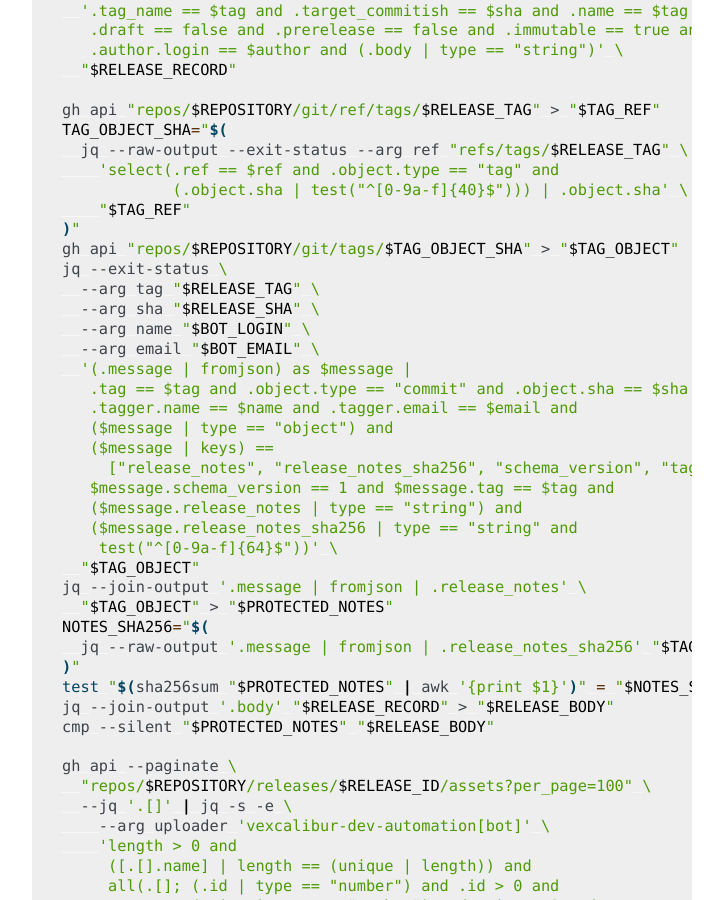
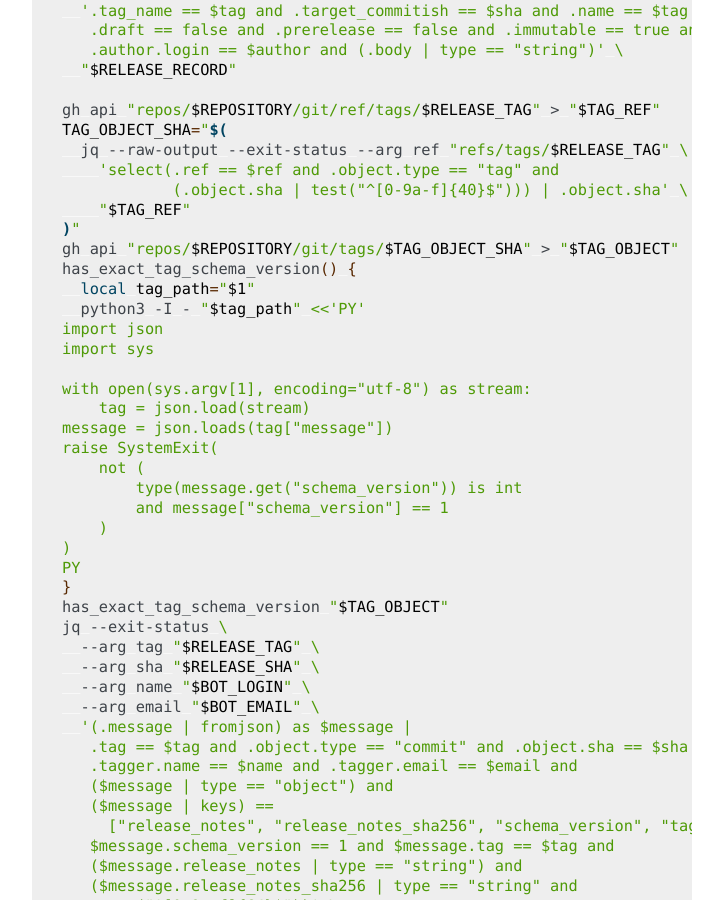
Before and after one commit to vexcalibur-dev/vexcalibur, a Sphinx documentation site: the page built from docs/how-to/publish-to-pypi.md, in a window 1280 px wide and 900 px high, scrolled down 7904 px. Shown: the whole window, without its empty margins (388-1111 px from the left). Built offline with Sphinx 7.4.7, drawn with Linux system fonts in a browser that asks for light colours.

Commit message:
fix: enforce exact release contracts

```diff
--- a/docs/examples/validate_execution_report.py
+++ b/docs/examples/validate_execution_report.py
@@ -145,6 +145,12 @@ def _read_schema(path: Path) -> dict[str, Any]:
     return _decode_json_object(schema_bytes, role="execution report schema")
 
 
+def _require_exact_integer(value: Any, *, field: str) -> int:
+    if type(value) is not int:
+        raise ValueError(f"{field} must be an integer")
+    return value
+
+
 def validate_execution_report(
     report_path: Path,
     document_path: Path,
@@ -152,10 +158,21 @@ def validate_execution_report(
 ) -> dict[str, Any]:
     """Validate the closed report schema, cross-fields, and document binding."""
     report = _read_report(report_path)
+    for field in ("schema_version", "component_count", "finding_count"):
+        _require_exact_integer(report.get(field), field=field)
+
+    analysis_state_counts = report.get("analysis_state_counts")
+    if isinstance(analysis_state_counts, dict):
+        for state, count in analysis_state_counts.items():
+            _require_exact_integer(count, field=f"analysis_state_counts.{state}")
+
     document_metadata = report.get("document")
     if isinstance(document_metadata, dict):
-        untrusted_bytes = document_metadata.get("bytes")
-        if type(untrusted_bytes) is int and untrusted_bytes > MAX_DOCUMENT_BYTES:
+        untrusted_bytes = _require_exact_integer(
+            document_metadata.get("bytes"),
+            field="document.bytes",
+        )
+        if untrusted_bytes > MAX_DOCUMENT_BYTES:
             raise ValueError("document exceeds the 25 MiB Vexcalibur output limit")
 
     schema = _read_schema(schema_path)
--- a/docs/how-to/publish-to-pypi.md
+++ b/docs/how-to/publish-to-pypi.md
@@ -370,6 +370,24 @@ TAG_OBJECT_SHA="$(
     "$TAG_REF"
 )"
 gh api "repos/$REPOSITORY/git/tags/$TAG_OBJECT_SHA" > "$TAG_OBJECT"
+has_exact_tag_schema_version() {
+  local tag_path="$1"
+  python3 -I - "$tag_path" <<'PY'
+import json
+import sys
+
+with open(sys.argv[1], encoding="utf-8") as stream:
+    tag = json.load(stream)
+message = json.loads(tag["message"])
+raise SystemExit(
+    not (
+        type(message.get("schema_version")) is int
+        and message["schema_version"] == 1
+    )
+)
+PY
+}
+has_exact_tag_schema_version "$TAG_OBJECT"
 jq --exit-status \
   --arg tag "$RELEASE_TAG" \
   --arg sha "$RELEASE_SHA" \
```
Also changed, not shown: docs/reference/python-api.rst (+5 -6 lines), 7 other files.
